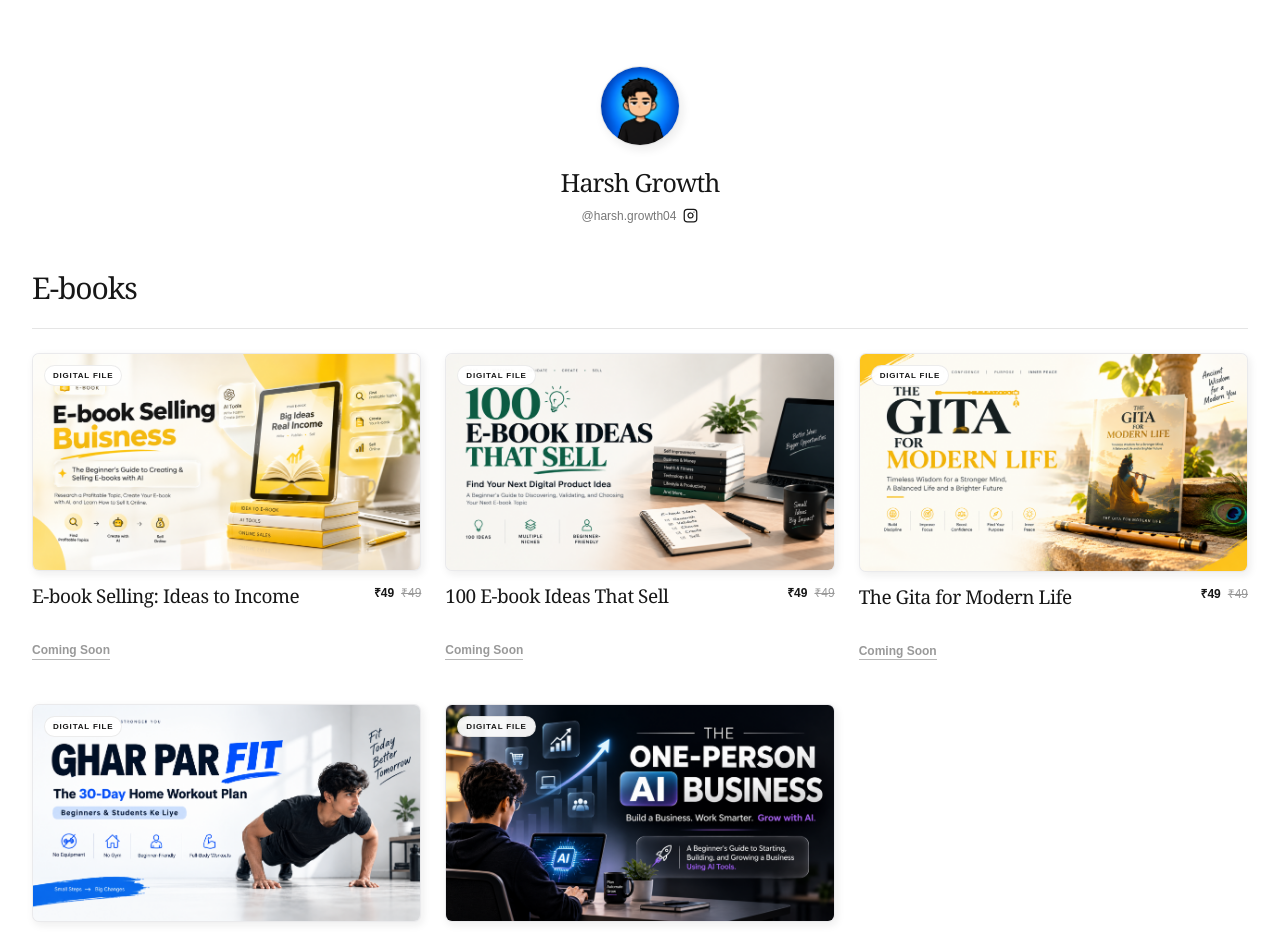
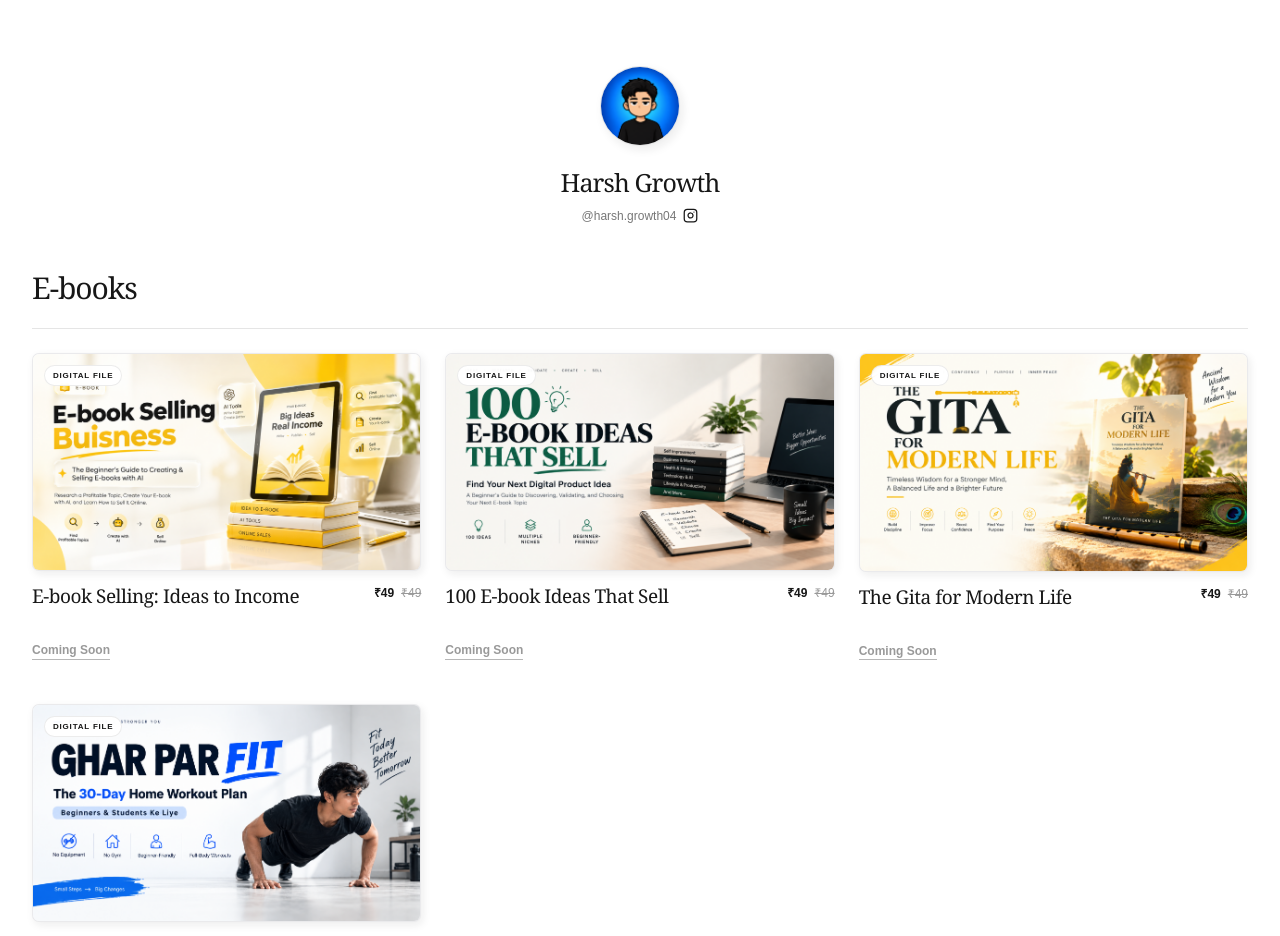
Before and after one commit to harshpatelcoder/e-book, a Next.js app: page / in a window 1280 px wide. Shown: the top 936 px of the page. Built offline with nearby package versions, Linux system fonts and the light colour scheme; no server answers.

Commit message:
Remove one-person AI business ebook

```diff
--- a/data/books.ts
+++ b/data/books.ts
@@ -58,17 +58,6 @@ export const books: Book[] = [
     isPlaceholder: false,
     sortOrder: 40,
   },
-  {
-    id: "one-person-ai-business",
-    slug: "one-person-ai-business",
-    title: "The One-Person AI Business",
-    coverImage: "/images/books/one-person-ai-business.png",
-    sellingPrice: 49,
-    currency: "INR",
-    isPublished: true,
-    isPlaceholder: false,
-    sortOrder: 50,
-  },
 ];
 
 export function getPublishedBooks() {
```
